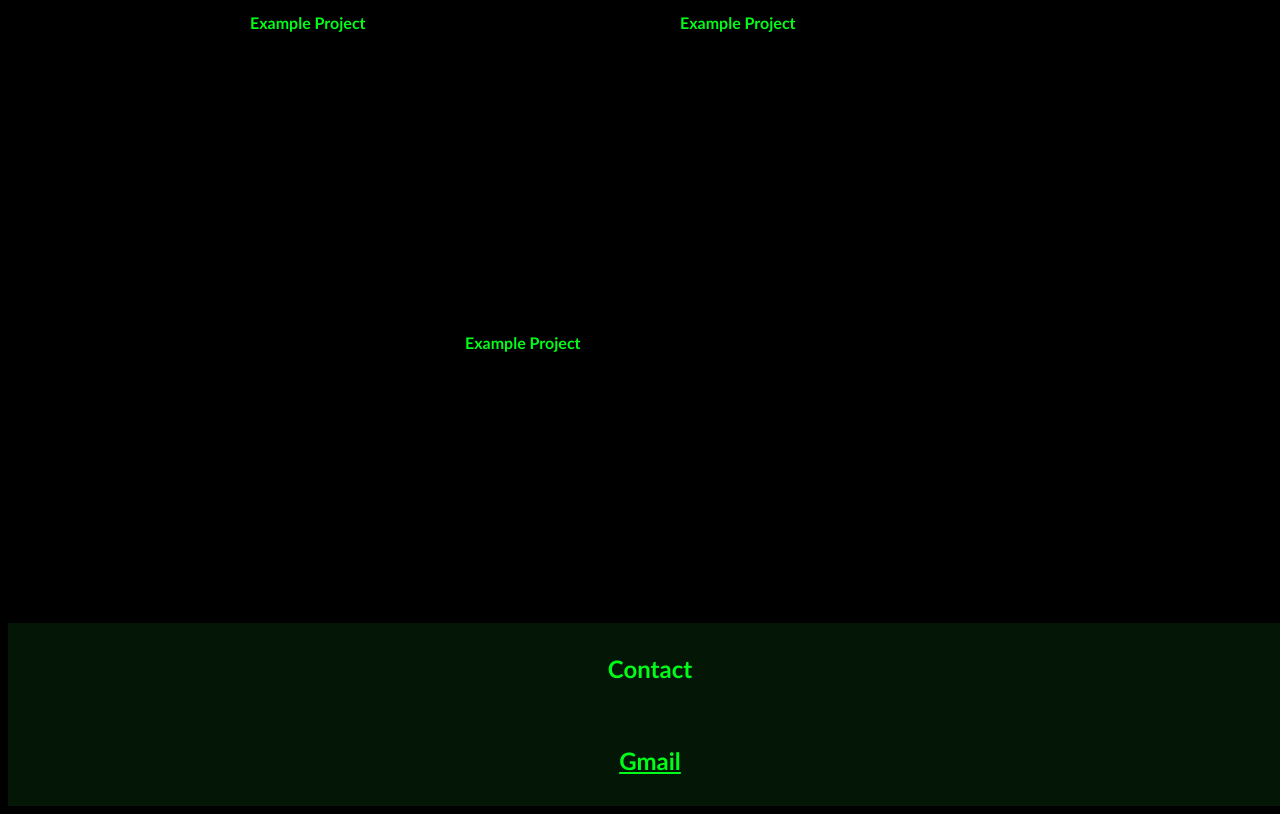
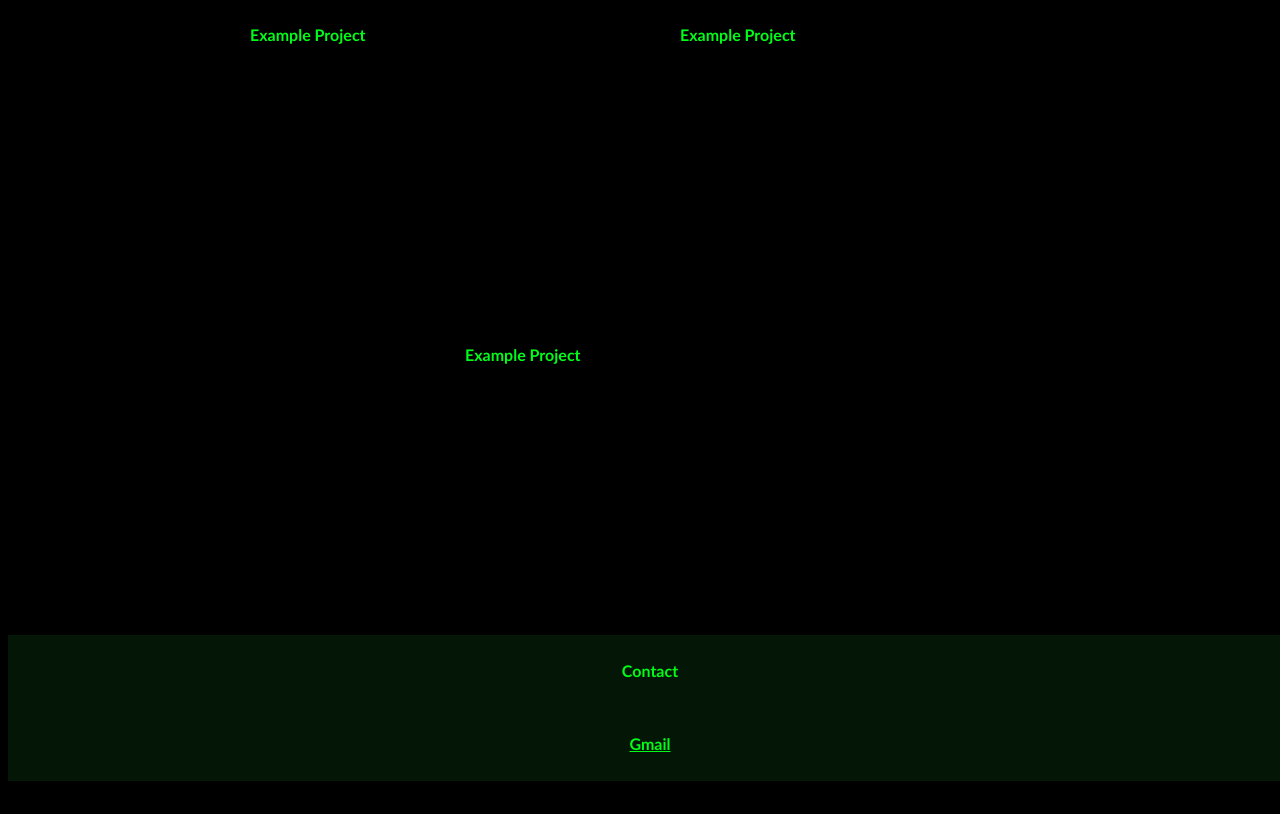
Before and after one commit to npcoiner/Portfolio, a plain HTML site: page index.html in a window 1280 px wide. Shown: the part 1152-1966 px from the top of the page. After the commit the page ends 1941 px from the top, so only its background shows below. Drawn offline with Linux system fonts and the light colour scheme.

Commit message:
Update index.html

```diff
--- a/index.html
+++ b/index.html
@@ -6,15 +6,16 @@
 <body>
     <header>
         <h1>Portfolio| Nicholas Coiner</h1>
+
+    </header>
     <nav>
         <ul>
         <li> <a href="#About">About</a> </li>
         <li> <a href="#Projects">Projects</a> </li>
         <li> <a href="#Contact">Contact</a> </li>
-            <li><a href="assets/Resume 2023.pdf">Resume</a></li>
+        <li> <a href="assets/Resume 2023.pdf">Resume</a></li>
         </ul>
     </nav>
-    </header>
     <a name="About"></a>
     <div class="description">
         <h2>Hi, i'm Nick</h2>
@@ -27,9 +28,9 @@
             stack development course at UC Davis to further develop front end and back end skills.
             Hopefully you will enjoy my website!
         </div>
-    </div >
+    </div>
     <a name="Projects"></a>
-    <h2 >Projects</h2>
+    <h2>Projects</h2>
     <main>
         <div class="card">
             <h3>Horiseon Code Refactoring</h3>
@@ -75,8 +76,8 @@
         </div>
     </main>
     <footer>
-        <a name="Contact"><h2>Contact</h2></a>
-        <a href="mailto:npcoiner@ucdavis.edu" alt="mail"><img src=""><h2>Gmail</h2></a>
+        <a name="Contact"><h3>Contact</h3></a>
+        <a href="mailto:npcoiner@ucdavis.edu" alt="mail"><img src=""><h3>Gmail</h3></a>
     </footer>
 </body>
 </html>
```
Lines whose indentation alone changed are shown as unchanged.
